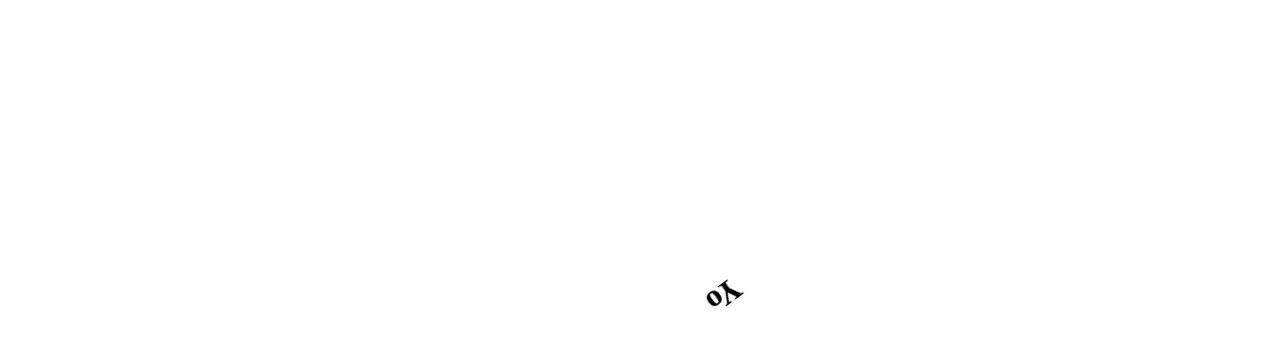
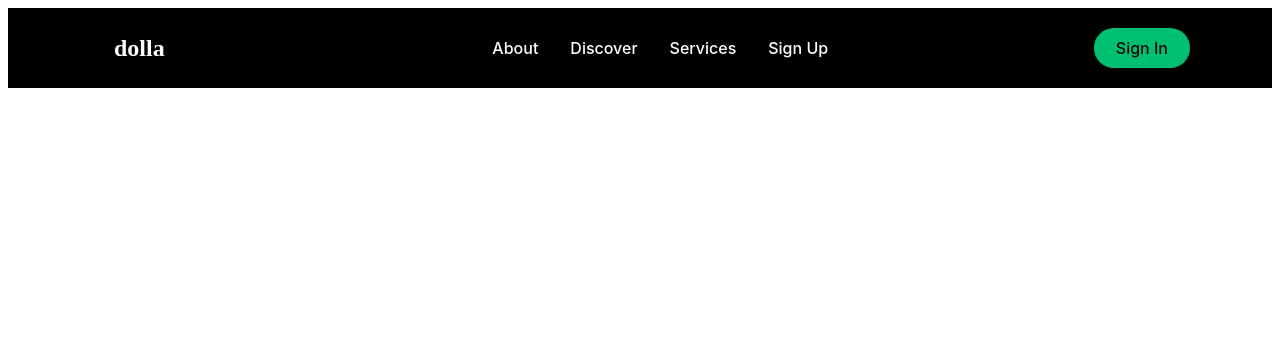
Before and after one commit to PaulVLAD22/PortfolioWebsite, a React (Create React App) app: page / in a window 1280 px wide. Shown: the top 346 px of the page. Built offline with nearby package versions, Linux system fonts and the light colour scheme.

Commit message:
continuing

```diff
--- a/package.json
+++ b/package.json
@@ -8,7 +8,11 @@
     "@testing-library/user-event": "^12.6.3",
     "react": "^17.0.1",
     "react-dom": "^17.0.1",
+    "react-icons": "^4.2.0",
+    "react-router-dom": "^5.2.0",
     "react-scripts": "4.0.2",
+    "react-scroll": "^1.8.1",
+    "styled-components": "^5.2.1",
     "web-vitals": "^1.1.0"
   },
   "scripts": {
--- a/src/App.css
+++ b/src/App.css
@@ -1,3 +1,8 @@
+*{
+  font-family:-apple-system, BlinkMacSystemFont, 'Segoe UI', Roboto, Oxygen, Ubuntu, Cantarell, 'Open Sans', 'Helvetica Neue', sans-serif;
+  font-weight: 500;
+}
+
 .App {
   text-align: center;
 }
--- a/src/App.js
+++ b/src/App.js
@@ -1,10 +1,14 @@
 import './App.css';
+import Navbar from './components/Navbar';
+import {BrowserRouter as Router} from 'react-router-dom'
+import Sidebar from './components/SideBar';
+import Home from './pages';
 
 function App() {
   return (
-    <div className="App">
-      <h1 className="App-logo">Yo</h1>
-    </div>
+    <Router>
+      <Home/>
+    </Router>
   );
 }
 
--- /dev/null
+++ b/src/components/Navbar/NavbarElements.js
@@ -0,0 +1,112 @@
+import styled from 'styled-components'
+import {Link as LinkR} from 'react-router-dom'
+import {Link as LinkS} from 'react-scroll'
+
+export const Nav = styled.nav`
+  background:black;
+  height:80px;
+  display:flex;
+  justify-content:center;
+  align-items:center;
+  font-size: 1rem;
+  position:sticky;
+  top:0;
+  z-index:10;
+
+  @media screen and (max-width:960px){
+    transition: 0.8s all ease;
+  }
+`
+
+export const NavbarContainer=styled.div`
+  color:#fff;
+  display:flex;
+  justify-content:space-between;
+  height:80px;
+  z-index:1;
+  width:100%;
+  padding: 0 24px;
+  max-width:1100px;
+`
+
+export const NavLogo=styled(LinkR)`
+  color:white;
+  font-family:cursive;
+  justify-self:flex-start;
+  cursor:pointer;
+  font-size:1.5rem;
+  display:flex;
+  align-items:center;
+  margin-left:24px;
+  font-weight:bold;
+  text-decoration:none;
+
+`
+export const MobileIcon= styled.div`
+  display:none;
+
+  @media screen and (max-width:768px){
+    display:block;
+    position:absolute;
+    top:0;
+    right:0;
+    transform:translate(-100%,60%);
+    font-size:1.8rem;
+    cursor:pointer;
+    color:white;
+  }
+`
+
+export const NavMenu = styled.ul`
+  display:flex;
+  align-items:center;
+  list-style: none;
+  text-align:center;
+  margin-right:-22px;
+
+  @media screen and (max-width:768px){
+    display:none;
+  }
+`
+
+export const NavItem = styled.li`
+  height:80px;
+`
+export const NavLinks=styled(LinkS)`
+  color:#fff;
+  display:flex;
+  align-items:center;
+  text-decoration:none;
+  padding: 0 1rem;
+  height: 100%;
+  cursor:pointer;
+  &.active{
+    border-bottom: 3px solid #01bf71;
+
+  }
+`
+export const NavBtn = styled.nav`
+  display:flex;
+  align-items:center;
+  @media screen and (max-width:768px){
+    display:none;
+  }
+`
+export const NavBtnLink = styled(LinkR)`
+  border-radius:50px;
+  background:#01bf71;
+  white-space:nowrap;
+  padding:10px 22px;
+  color:#010606;
+  font-size:16px;
+  border:none;
+  outline:none;
+  cursor:pointer;
+  transition: all 0.2s ease-in-out;
+  text-decoration:none;
+  &:hover{
+    transition: all 0.2s ease-in-out;
+    background:#fff;
+    color:#010606;
+  }
+`
--- /dev/null
+++ b/src/components/Navbar/index.js
@@ -0,0 +1,41 @@
+import React from 'react'
+import {FaBars} from 'react-icons/fa'
+import {Nav,NavbarContainer,NavLogo,MobileIcon,NavMenu,NavItem,NavLinks,NavBtn,NavBtnLink} from './NavbarElements'
+const Navbar = () => {
+  return (
+    <>
+      <Nav>
+        <NavbarContainer>
+          <NavLogo to="/">dolla
+          </NavLogo>
+          <MobileIcon>
+            <FaBars/>
+          </MobileIcon>
+          <NavMenu>
+            <NavItem>
+              <NavLinks to="about">About
+              </NavLinks>
+            </NavItem>
+            <NavItem>
+              <NavLinks to="discover">Discover
+              </NavLinks>
+            </NavItem>
+            <NavItem>
+              <NavLinks to="services">Services
+              </NavLinks>
+            </NavItem>
+            <NavItem>
+              <NavLinks to="signup">Sign Up
+              </NavLinks>
+            </NavItem>
+          </NavMenu>
+          <NavBtn>
+            <NavBtnLink to="/signin">Sign In</NavBtnLink>
+          </NavBtn>
+        </NavbarContainer>
+      </Nav>
+    </>
+  )
+}
+
+export default Navbar;
--- /dev/null
+++ b/src/components/SideBar/SidebarElements.js
@@ -0,0 +1,86 @@
+import styled from 'styled-components'
+import {FaTimes} from 'react-icons/fa'
+import {Link as LinkR} from 'react-router-dom'
+import {Link as LinkS} from 'react-scroll'
+
+
+export const SidebarContainer = styled.aside`
+  position:fixed;
+  z-index:999;
+  width:100%;
+  height:100%;
+  background:#0d0d0d;
+  display:grid;
+  align-items:center;
+  top:0;
+  left:0;
+  transition:0.3s ease-in-out;
+  opacity:${({ isOpen }) => (isOpen ? '100%' : '0')};
+  top:${({ isOpen })=>(isOpen ? "0" : "-100%")};
+`
+export const CloseIcon = styled(FaTimes)`
+  color:#fff;
+`
+
+export const Icon = styled.div`
+  position:absolute;
+  top:1.2rem;
+  right:1.5rem;
+  background:transparent;
+  font-size:2rem;
+  cursor:pointer;
+  outline:none;
+`
+
+export const SidebarWrapper = styled.div`
+  color:#fff;
+`
+export const SidebarMenu=styled.ul`
+  display:grid;
+  grid-template-columns:1fr;
+  grid-template-rows:repeat(6, 80px);
+  text-align:center;
+
+  @media screen and (max-width:480px){
+    grid-template-rows:repeat(6, 60px);
+  }
+`
+export const SidebarLink=styled(LinkS)`
+  display:flex;
+  align-items:center;
+  justify-content:center;
+  font-size:1.5rem;
+  text-decoration:none;
+  list-style:none;
+  transition:0.2s ease-in-out;
+  text-decoration:none;
+  color:#fff;
+  cursor:pointer;
+  &:hover{
+    color:#01bf71;
+    transition:0.2 ease-in-out;
+  }
+`
+export const SideBtnWrap = styled.div`
+  display:flex;
+  justify-content:center;
+`
+
+export const SidebarRoute = styled(LinkR)`
+  border-radius:50px;
+  background:#01bf71;
+  white-space:nowrap;
+  padding:16px 64px;
+  color:#010606;
+  font-size:16px;
+  outline:none;
+  border:none;
+  cursor:pointer;
+  transition:all 0.2s ease-in-out;
+  text-decoration:none;
+  &:hover{
+    transition: all 0.2s ease-in-out;
+    background:#fff;
+    color:#010606;
+  }
+`
--- /dev/null
+++ b/src/components/SideBar/index.js
@@ -0,0 +1,24 @@
+import React from 'react'
+import  {SidebarContainer,Icon,CloseIcon,SidebarWrapper,SidebarMenu,SidebarLink,SideBtnWrap,SidebarRoute} from './SidebarElements'
+const Sidebar = ()=>{
+  return (
+    <SidebarContainer>
+      <Icon>
+        <CloseIcon>
+        </CloseIcon>
+      </Icon>
+      <SidebarWrapper>
+        <SidebarMenu>
+          <SidebarLink to="about">About</SidebarLink>
+          <SidebarLink to="discover">Discover</SidebarLink>
+          <SidebarLink to="services">Services</SidebarLink>
+          <SidebarLink to="signup">Sign Up</SidebarLink>
+        </SidebarMenu>
+        <SideBtnWrap>
+          <SidebarRoute to="/signin">Sign In</SidebarRoute>
+        </SideBtnWrap>
+      </SidebarWrapper>
+    </SidebarContainer>
+  )
+}
+export default Sidebar;
--- /dev/null
+++ b/src/pages/index.js
@@ -0,0 +1,16 @@
+import React,{useState} from 'react'
+import Navbar from '../components/Navbar'
+import Sidebar from '../components/SideBar'
+
+const Home = () => {
+  const [isOpen,setIsOpen]=useState(false)
+
+  return (
+    <>
+      <Sidebar/>
+      <Navbar/>
+    </>
+  )
+}
+
+export default Home
```
Also changed, not shown: 1 other file (tests, documents, lock files or other folders).
